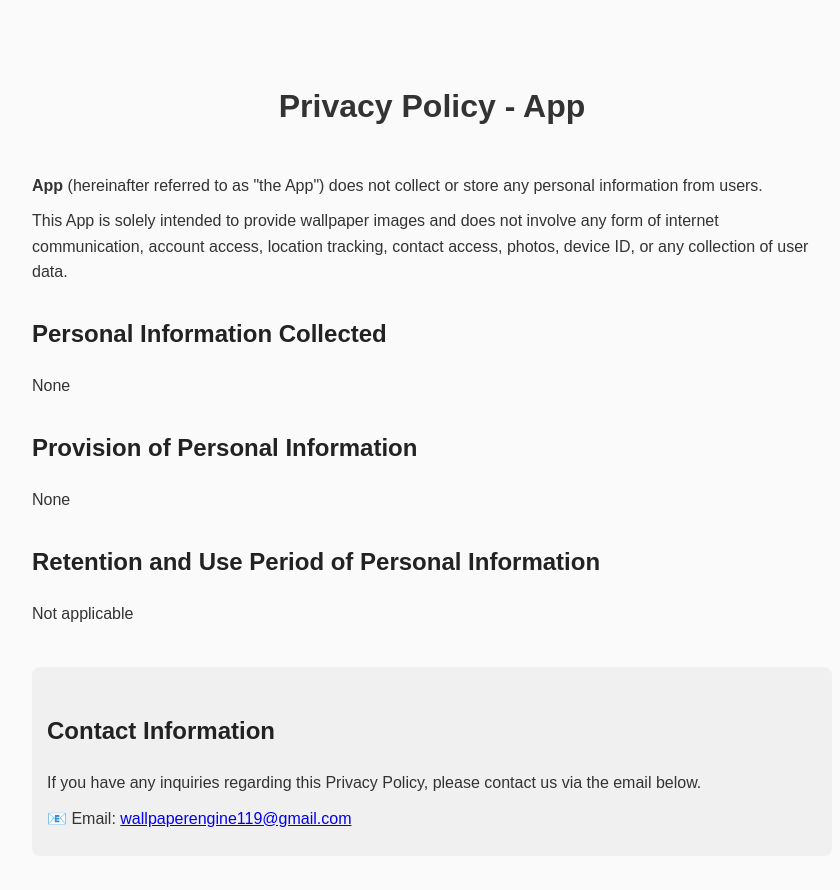
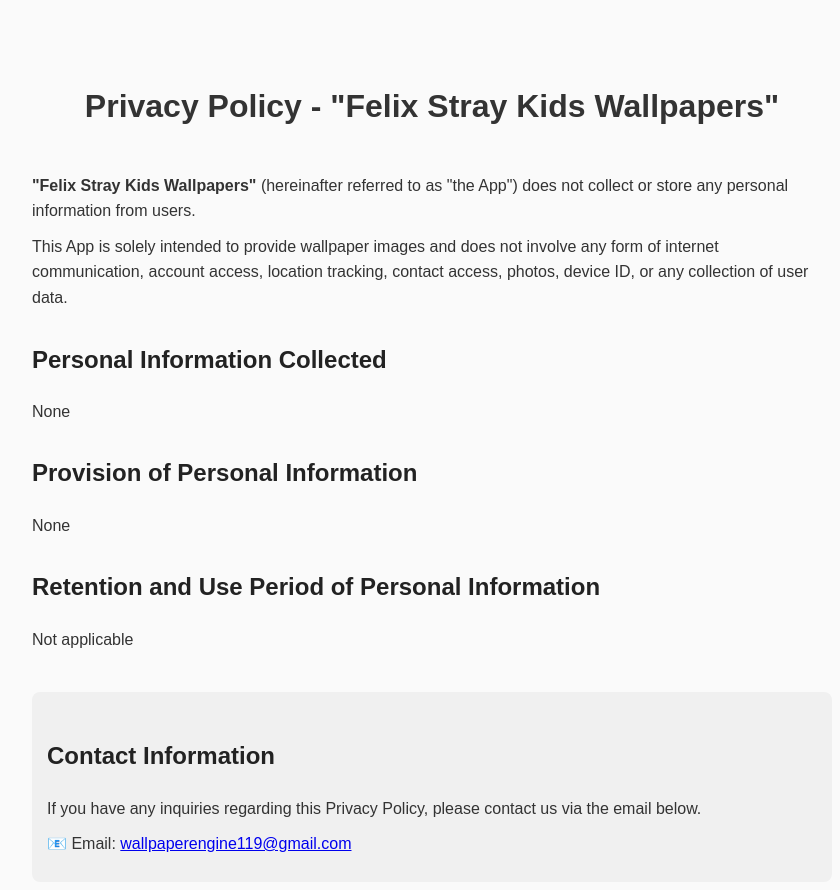
Before and after one commit to chillenglish0/privacy_policy_straykids_felix, a plain HTML site: page index.html in a window 1280 px wide. Shown: the whole page, without its empty margins (208-1048 px from the left). Drawn offline with Linux system fonts and the light colour scheme.

Commit message:
Update and rename index_wallpapers.html to index.html

```diff
--- a/index_wallpapers.html
+++ b/index.html
@@ -2,7 +2,7 @@
 <html lang="en">
 <head>
   <meta charset="UTF-8">
-  <title>Privacy Policy - App</title>
+  <title>Privacy Policy - "Felix Stray Kids Wallpapers"</title>
   <style>
     body {
       font-family: Arial, Helvetica, sans-serif;
@@ -33,9 +33,9 @@
   </style>
 </head>
 <body>
-  <h1>Privacy Policy - App</h1>
+  <h1>Privacy Policy - "Felix Stray Kids Wallpapers"</h1>
 
-  <p><strong>App</strong> (hereinafter referred to as "the App") does not collect or store any personal information from users.</p>
+  <p><strong>"Felix Stray Kids Wallpapers"</strong> (hereinafter referred to as "the App") does not collect or store any personal information from users.</p>
   <p>This App is solely intended to provide wallpaper images and does not involve any form of internet communication, account access, location tracking, contact access, photos, device ID, or any collection of user data.</p>
 
   <h2>Personal Information Collected</h2>
```
